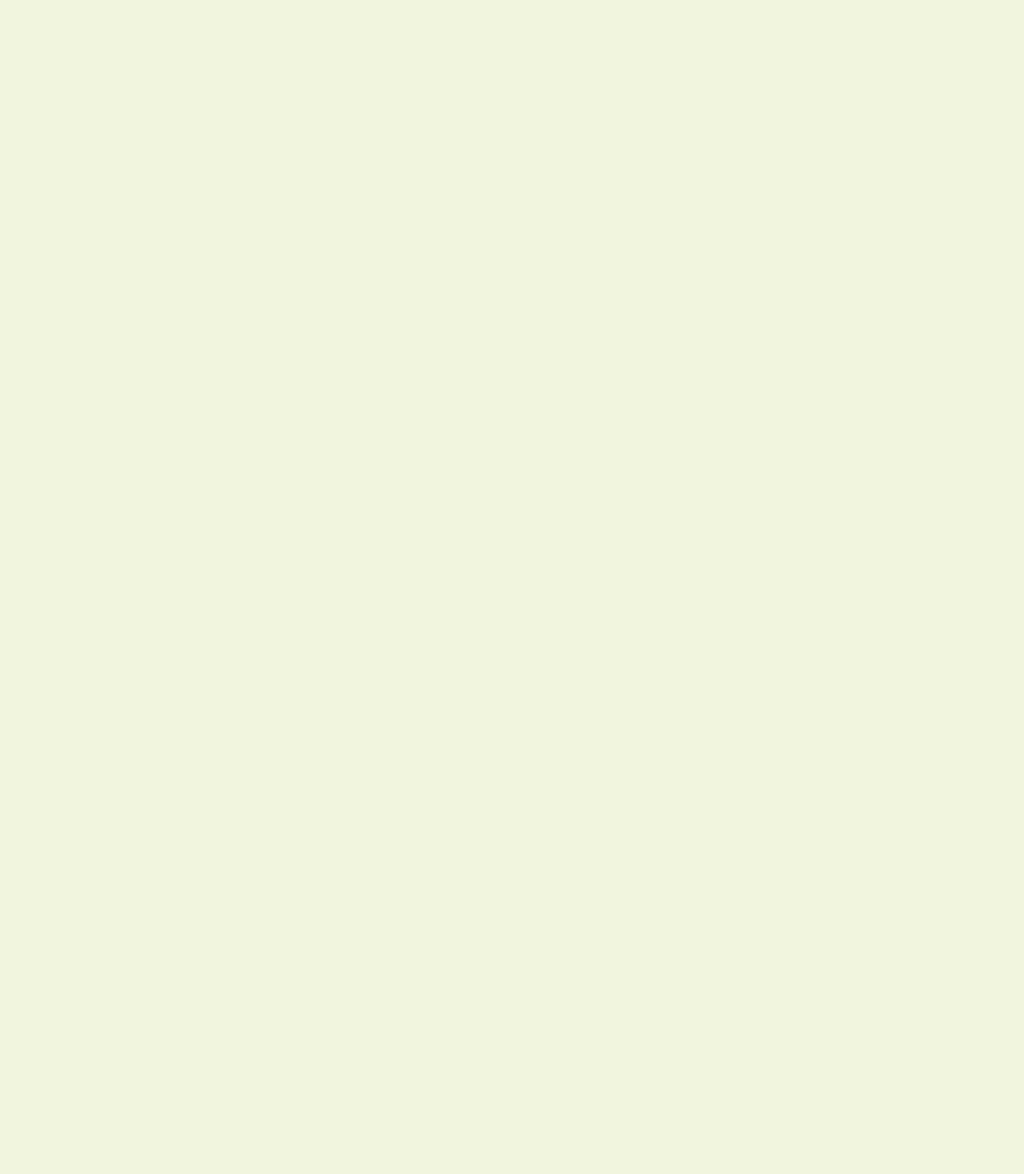
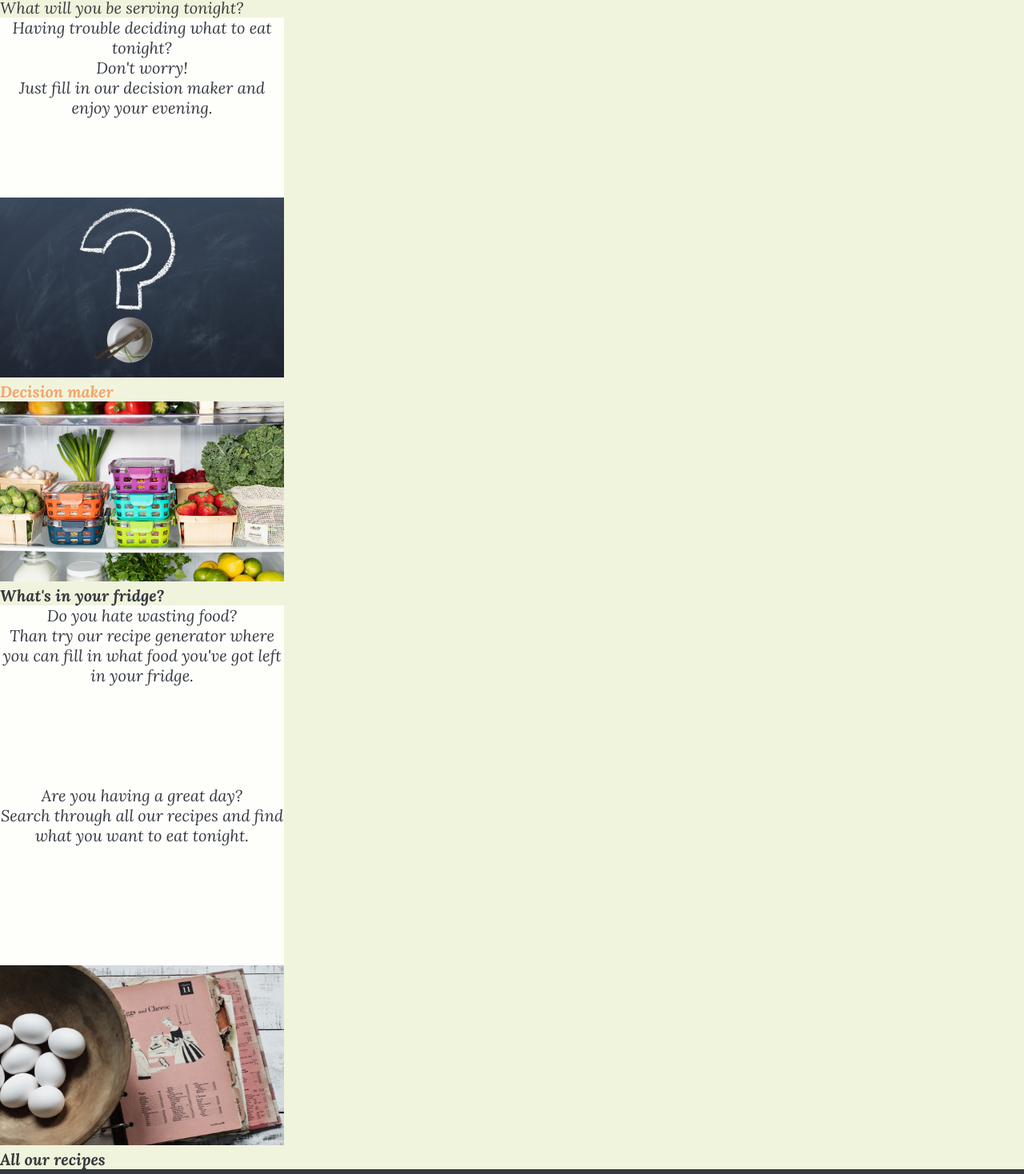
Before and after one commit to JesRozendaal/eindopdracht-recipe-app, a React (Create React App) app: page / in a window 1280 px wide. Shown: the part 933-2401 px from the top of the page at 80% size. Before the commit the page ends 800 px from the top, so only its background shows below. Built offline with nearby package versions, Linux system fonts and the light colour scheme.

Commit message:
basis-staat

```diff
--- a/src/App.css
+++ b/src/App.css
@@ -3,16 +3,38 @@
 * {
   margin: 0;
   box-sizing: border-box;
+  }
+
+body {
   font-family: 'Lora', serif;
+  background-color: #F1F4DC;
+  color: #343A40;
 }
-body {
-  background-color: #F1F4DC;
+
+h1,
+h2,
+h3 {
+  text-shadow: 0px 3px 5px #343A40;
 }
 
 h1 {
   font-size: 40px;
-  text-shadow: 0px 3px 5px #343A40;
-  color: #343A40;
+}
+
+h2 {
+  font-size: 32px;
+}
+
+h3 {
+  font-size: 24px;
+}
+
+h4 {
+  font-size: 20px;
+}
+
+p {
+  font-size: 20px;
 }
 
 .outer-container {
--- a/src/App.js
+++ b/src/App.js
@@ -37,6 +37,13 @@ function App() {
             <Fridge />
           </Route>
         </Switch>
+
+        <footer className="outer-container">
+          <div className="inner-container">
+            © Jessica Rozendaal
+          </div>
+        </footer>
+
       </>
   );
 }
--- a/src/pages/home/Home.css
+++ b/src/pages/home/Home.css
@@ -18,3 +18,14 @@ header {
     /*bottom: 0;*/
     /*left: 0;*/
 }
+
+.text-box {
+    background-color: #FEFEFB;
+    width: 355px;
+    height: 225px;
+    text-align: center;
+}
+
+.link-home{
+    color:#343A40;
+}
--- a/src/pages/home/Home.js
+++ b/src/pages/home/Home.js
@@ -1,6 +1,11 @@
 import React from 'react';
 import './Home.css';
+import {Link} from "react-router-dom";
 import Navbar from "../../components/navigation/Navbar";
+import Plate from '../../assets/icons/restaurant_plate_cutlery_food_icon_210114.png';
+import QuestionMark from '../../assets/photos/Decision maker.jpg';
+import InsideFridge from '../../assets/photos/Fridge.jpg';
+import RecipeBook from '../../assets/photos/All recipes.jpg';
 
 const Home = () => {
     return (
@@ -11,6 +16,47 @@ const Home = () => {
                     <h1>What will you be serving tonight?</h1>
                 </div>
             </header>
+            <main>
+                <img src={Plate} alt="plate-icon" width="150px"/>
+                <h2>Welcome!</h2>
+                <p>What will you be serving tonight?</p>
+
+                <section>
+                    <article className="text-box">
+                        <p>Having trouble deciding what to eat tonight?</p>
+                        <p>Don't worry!</p>
+                        <p>Just fill in our decision maker and enjoy your evening.</p>
+                    </article>
+                    <article className="link-box">
+                        <Link to="/decision-maker">
+                            <img src={QuestionMark} alt="question mark" height="225" width="355"/>
+                            <h4>Decision maker</h4>
+                        </Link>
+                    </article>
+                </section>
+
+                <section>
+                <Link to="whats-in-your-fridge" className="link-home">
+                    <img src={InsideFridge} alt="fridge" height="225" width="355"/>
+                    <h4>What's in your fridge?</h4>
+                </Link>
+                    <article className="text-box">
+                        <p>Do you hate wasting food?</p>
+                        <p>Than try our recipe generator where you can fill in what food you've got left in your fridge.</p>
+                    </article>
+                </section>
+
+                <section>
+                    <article className="text-box">
+                        <p>Are you having a great day?</p>
+                        <p>Search through all our recipes and find what you want to eat tonight.</p>
+                    </article>
+                <Link to="/recipes" className="link-home">
+                    <img src={RecipeBook} alt="recipe book" height="225" width="355"/>
+                    <h4>All our recipes</h4>
+                </Link>
+                </section>
+            </main>
         </div>
     );
 };
--- a/src/pages/recipe/Recipe.js
+++ b/src/pages/recipe/Recipe.js
@@ -1,9 +1,11 @@
 import React from 'react';
+import './Recipe.css';
+import Navbar from "../../components/navigation/Navbar";
 
 const Recipe = () => {
     return (
         <div>
-
+            <Navbar />
         </div>
     );
 };
```
Also changed, not shown: src/assets/icons/restaurant_plate_cutlery_food_icon_210114.png (added).
